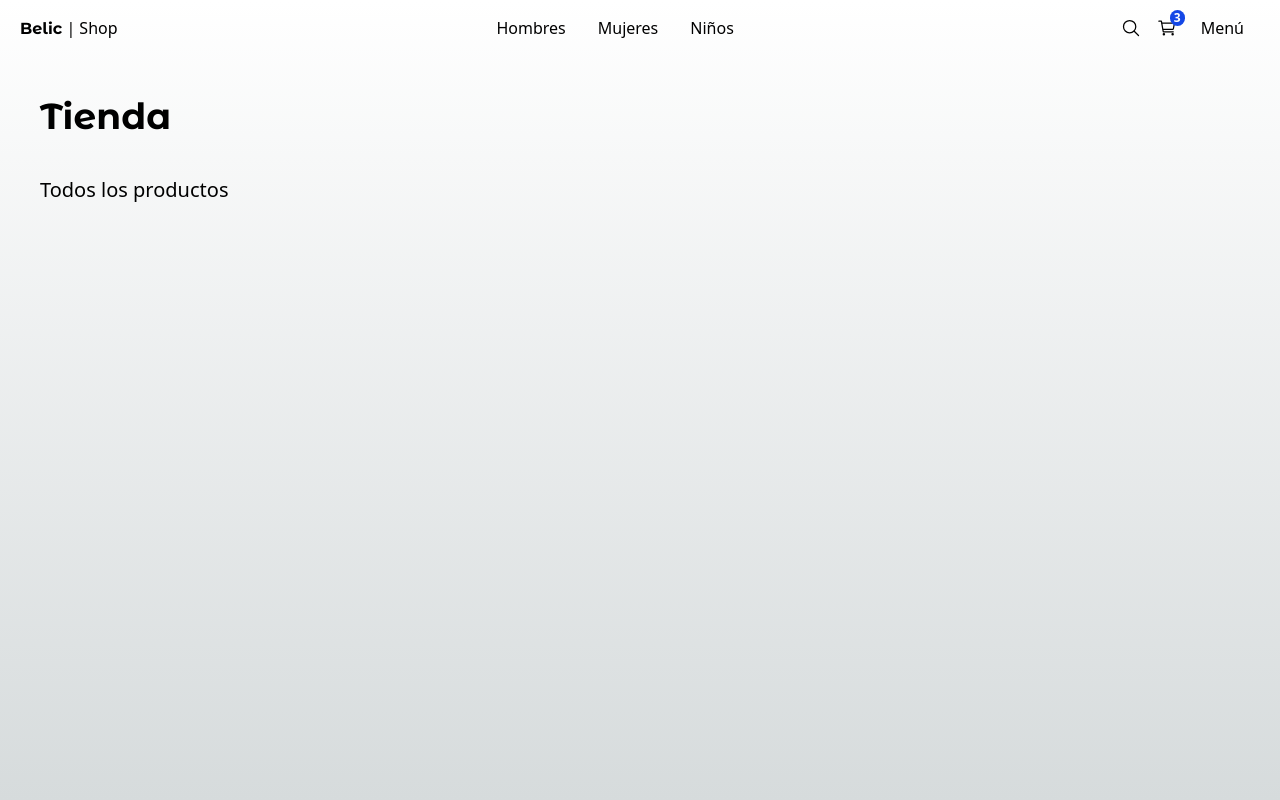
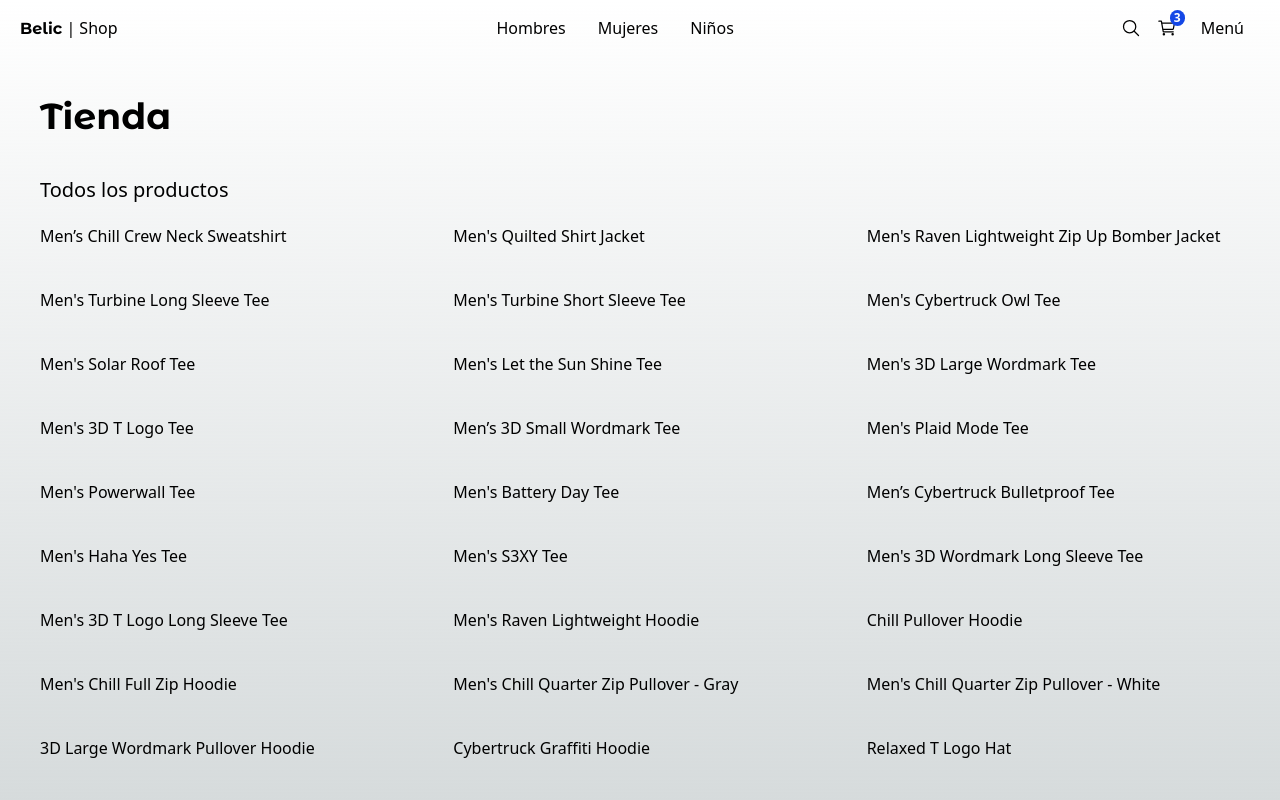
Before and after one commit to sazukeR/belic-shop, a Next.js app: page / in a window 1280 px wide. Shown: the top 800 px of the page. Built offline with nearby package versions, Linux system fonts and the light colour scheme.

Commit message:
Add product-grid

```diff
--- a/src/app/(shop)/page.tsx
+++ b/src/app/(shop)/page.tsx
@@ -1,9 +1,15 @@
-import { Title } from "@/components";
+import { ProductGrid, Title } from "@/components";
+
+import { initialData } from "@/seed/seed";
+
+const products = initialData.products;
 
 export default function Home() {
  return (
   <>
    <Title title="Tienda" subtitle="Todos los productos" className="mb-2" />
+
+   <ProductGrid products={products} />
   </>
  );
 }
--- a/src/components/index.ts
+++ b/src/components/index.ts
@@ -1,5 +1,5 @@
+export * from "./products/product-grid/ProductGrid";
+
 export * from "./ui/top-menu/TopMenu";
-
 export * from "./ui/not-found/NotFound";
-
 export * from "./ui/title/Title";
--- /dev/null
+++ b/src/components/products/product-grid/ProductGrid.tsx
@@ -0,0 +1,15 @@
+import { Product } from "@/interfaces";
+
+interface Props {
+ products: Product[];
+}
+
+export const ProductGrid = ({ products }: Props) => {
+ return (
+  <div className="grid grid-cols-2 sm:grid-cols-3 gap-10 mb-10">
+   {products.map((product) => (
+    <span key={product.slug}> {product.title}</span>
+   ))}
+  </div>
+ );
+};
--- /dev/null
+++ b/src/interfaces/index.ts
@@ -0,0 +1 @@
+export * from "./product.interface";
--- /dev/null
+++ b/src/interfaces/product.interface.ts
@@ -0,0 +1,15 @@
+export interface Product {
+ //todo: id: string;
+ description: string;
+ images: string[];
+ inStock: number;
+ price: number;
+ sizes: ValidSizes[];
+ slug: string;
+ tags: string[];
+ title: string;
+ type: ValidTypes;
+ gender: "men" | "women" | "kid" | "unisex";
+}
+export type ValidSizes = "XS" | "S" | "M" | "L" | "XL" | "XXL" | "XXXL";
+export type ValidTypes = "shirts" | "pants" | "hoodies" | "hats";
```
